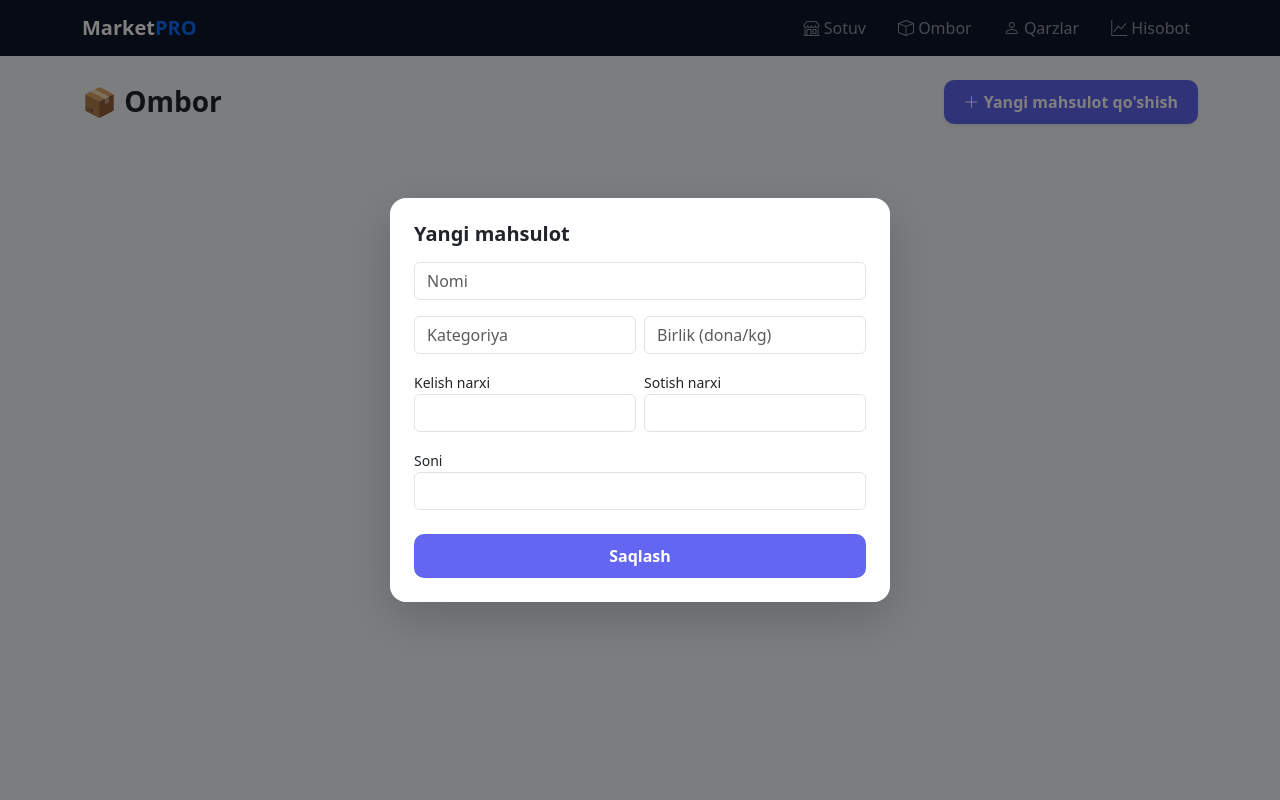
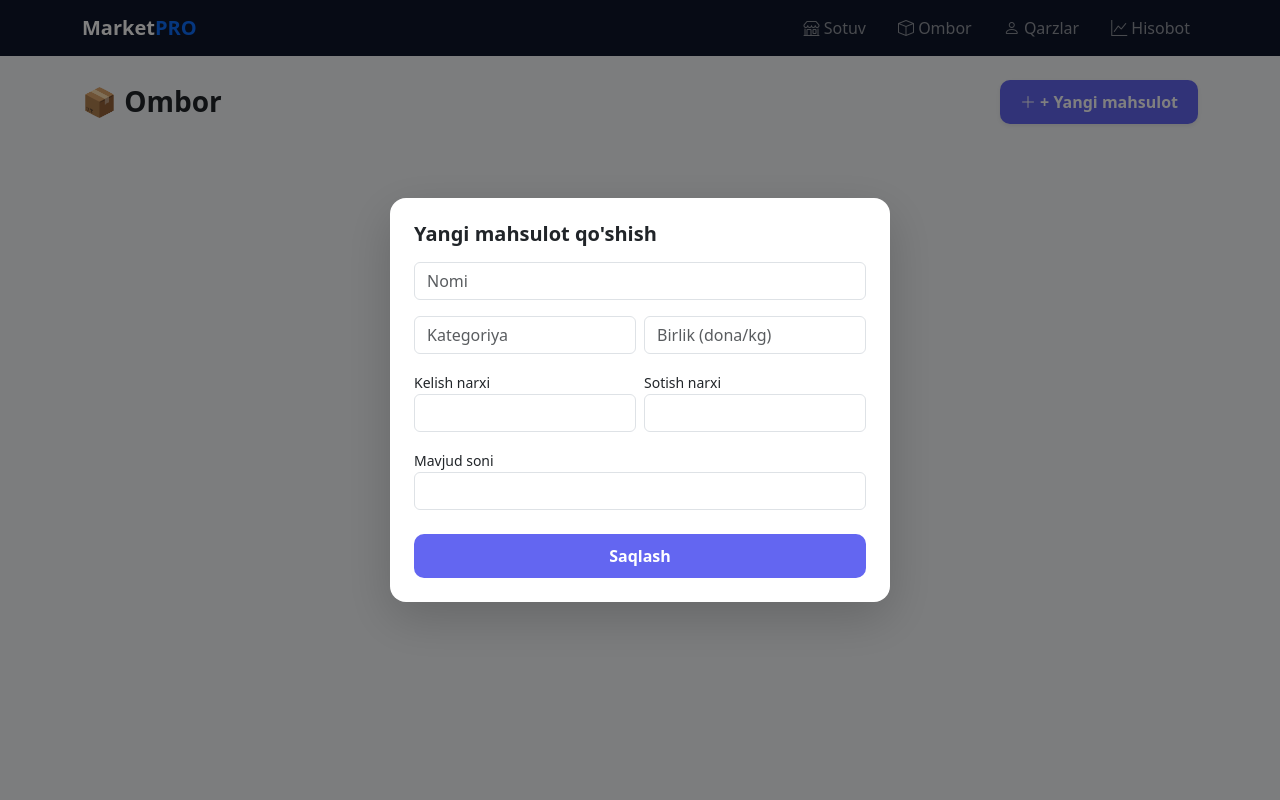
Before and after one commit to urmonaliyevv/market-sayt, a Flask app: page /ombor in a window 1280 px wide, after a click on "+ Yangi mahsulot". Run offline with Flask 3, Linux system fonts and the light colour scheme; data that the repository does not hold is empty; some libraries are stand-ins or nearby versions.

Commit message:
Update ombor.html

```diff
--- a/templates/ombor.html
+++ b/templates/ombor.html
@@ -3,7 +3,7 @@
 <div class="d-flex justify-content-between align-items-center mb-4">
     <h3 class="fw-bold m-0 text-dark">📦 Ombor</h3>
     <button class="btn btn-premium shadow-sm" data-bs-toggle="modal" data-bs-target="#addModal">
-        <i class="bi bi-plus-lg"></i>  Yangi mahsulot qo'shish
+        <i class="bi bi-plus-lg"></i> + Yangi mahsulot
     </button>
 </div>
 
@@ -12,16 +12,14 @@
     <div class="col-12">
         <div class="premium-card p-3 d-flex justify-content-between align-items-center shadow-sm">
             <div class="d-flex align-items-center gap-3">
-                <div class="bg-primary text-white rounded-3 d-flex align-items-center justify-content-center fw-bold" style="width: 48px; height: 48px;">
-                    {{ p.name[0]|upper }}
-                </div>
+                <div class="bg-primary text-white p-3 rounded-3 fw-bold">{{ p.name[0]|upper }}</div>
                 <div>
                     <h6 class="fw-bold m-0">{{ p.name }}</h6>
                     <small class="text-muted">{{ p.category }} | {{ p.stock }} {{ p.unit }}</small>
                 </div>
             </div>
             <div class="d-flex align-items-center gap-3">
-                <div class="text-end">
+                <div class="text-end me-2">
                     <small class="text-muted d-block" style="font-size: 0.7rem;">SOTISH:</small>
                     <span class="fw-bold">{{ p.sell_price | format_money }}</span>
                 </div>
@@ -38,16 +36,16 @@
 <div class="modal fade" id="addModal" tabindex="-1">
     <div class="modal-dialog modal-dialog-centered">
         <form action="/ombor" method="POST" class="modal-content p-4 rounded-4 border-0 shadow-lg">
-            <h5 class="fw-bold mb-3">Yangi mahsulot</h5>
+            <h5 class="fw-bold mb-3">Yangi mahsulot qo'shish</h5>
             <div class="row g-2">
                 <div class="col-12 mb-2"><input name="name" class="form-control" placeholder="Nomi" required></div>
                 <div class="col-6 mb-2"><input name="category" class="form-control" placeholder="Kategoriya"></div>
                 <div class="col-6 mb-2"><input name="unit" class="form-control" placeholder="Birlik (dona/kg)"></div>
                 <div class="col-6 mb-2"><label class="small">Kelish narxi</label><input type="number" name="buy_price" class="form-control" required></div>
                 <div class="col-6 mb-2"><label class="small">Sotish narxi</label><input type="number" name="sell_price" class="form-control" required></div>
-                <div class="col-12"><label class="small">Soni</label><input type="number" step="0.1" name="stock" class="form-control" required></div>
+                <div class="col-12"><label class="small">Mavjud soni</label><input type="number" step="0.1" name="stock" class="form-control" required></div>
             </div>
-            <button class="btn btn-premium w-100 mt-4">Saqlash</button>
+            <button type="submit" class="btn btn-premium w-100 mt-4">Saqlash</button>
         </form>
     </div>
 </div>
@@ -64,7 +62,7 @@
                 <div class="col-6 mb-2"><label class="small">Sotish</label><input type="number" name="sell_price" id="e_sell" class="form-control"></div>
                 <div class="col-12"><label class="small">Soni</label><input type="number" step="0.1" name="stock" id="e_stock" class="form-control"></div>
             </div>
-            <button class="btn btn-premium w-100 mt-4">Yangilash</button>
+            <button type="submit" class="btn btn-premium w-100 mt-4">Yangilash</button>
         </form>
     </div>
 </div>
```
